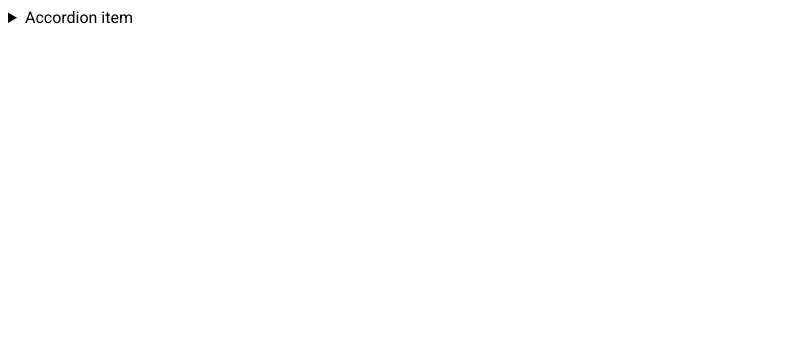
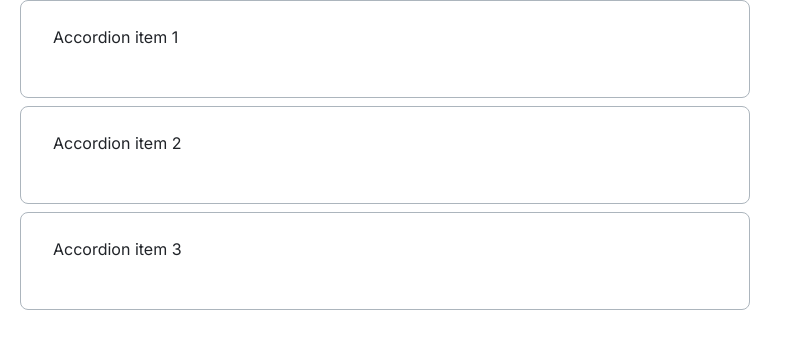
Before and after one commit to js-tasks-ru/htmlcss-20250522_orb1414, a website: page 03-lection1/02-accordion/index.html in a window 1280 px wide. Shown: the whole page, without its empty margins (0-805 px from the left). Drawn offline with Linux system fonts and the light colour scheme.

Commit message:
образец аккордеона

```diff
--- a/03-lection1/02-accordion/accordion.css
+++ b/03-lection1/02-accordion/accordion.css
@@ -1 +1,35 @@
 /* Стилизация аккордеона */
+
+
+.accordion {
+  max-width: 730px;
+  font-family: "Inter", sans-serif;
+}
+
+.sample {
+  margin-left: 20px;
+}
+
+.accordion__details {
+  padding: 24px 32px 32px;
+  margin-bottom: 8px;
+  font-size: 16px;
+  font-weight: 400;
+  line-height: 24px;
+  color: var(--black);
+  border: 1px solid var(--grey-3);
+  border-radius: 8px;
+}
+
+.accordion__item:last-child {
+  margin-bottom: 0;
+}
+
+.accordion__summary {
+  display: inline-block;
+  margin-bottom: 16px;
+}
+
+.accordion__summary::-webkit-details-marker {  /* нестандартный псевдоэлемент Google Chrome */
+  display: none;
+}
--- a/03-lection1/02-accordion/index.html
+++ b/03-lection1/02-accordion/index.html
@@ -1,18 +1,50 @@
 <!DOCTYPE html>
 <!-- Страница с аккордеоном -->
 <html lang="ru">
+
 <head>
+    <link rel="stylesheet" href="../../assets/css/normalize.css">
     <link rel="stylesheet" href="../../assets/css/main.css">
     <link rel="stylesheet" href="./accordion.css">
 </head>
+
 <body>
-        <details>
-            <summary>
-                Accordion item
+    <div class="accordion sample">
+        <div class="container">
+            <details class="accordion__details sample__details">
+                <summary class="accordion__summary sample__summary">
+                    Accordion item 1
                 </summary>
-            <p>
-                Hidden content
+                <p class="accordion__text sample__text">
+                    Lorem ipsum dolor sit amet, consectetur adipiscing elit.
+                    Aenean volutpat lorem sed tellus condimentum scelerisque.
+                    Praesent varius ex in elit suscipit mattis. Curabitur facilisis.
                 </p>
             </details>
+            <details class="accordion__details sample__details">
+                <summary class="accordion__summary sample__summary">
+                    Accordion item 2
+                </summary>
+                <p class="accordion__text sample__text">
+                    Lorem ipsum dolor sit amet, consectetur adipiscing elit.
+                    Vestibulum dignissim lobortis elementum. Proin dignissim
+                    quam id mauris cursus aliquam. Sed bibendum vehicula
+                    malesuada. Maecenas.
+                </p>
+            </details>
+            <details class="accordion__details sample__details">
+                <summary class="accordion__summary sample__summary">
+                    Accordion item 3
+                </summary>
+                <p class="accordion__text sample__text">
+                    Lorem ipsum dolor sit amet, consectetur adipiscing
+                    elit. Donec hendrerit commodo convallis. Nullam
+                    egestas rhoncus posuere. Nunc at faucibus erat.
+                    Nam quis elit at.
+                </p>
+            </details>
+        </div>
+    </div>
 </body>
+
 </html>
--- a/assets/css/main.css
+++ b/assets/css/main.css
@@ -1,5 +1,5 @@
 @import '../fonts/fonts.css';
-@import 'normalize.css'
+@import 'normalize.css';
 
 :root {
     --white: #ffffff;
@@ -23,3 +23,7 @@
 * {
     font-family: 'Roboto', sans-serif;
 }
+
+* {
+    font-family: "Inter", sans-serif;
+}
--- a/assets/fonts/fonts.css
+++ b/assets/fonts/fonts.css
@@ -1 +1,2 @@
 @import url('https://fonts.googleapis.com/css2?family=Roboto:ital,wght@0,100;0,300;0,400;0,500;0,700;0,900;1,100;1,300;1,400;1,500;1,700;1,900&display=swap');
+@import url('https://fonts.googleapis.com/css2?family=Inter:ital,opsz,wght@0,14..32,100..900;1,14..32,100..900&display=swap');
```
Lines whose indentation alone changed are shown as unchanged.
